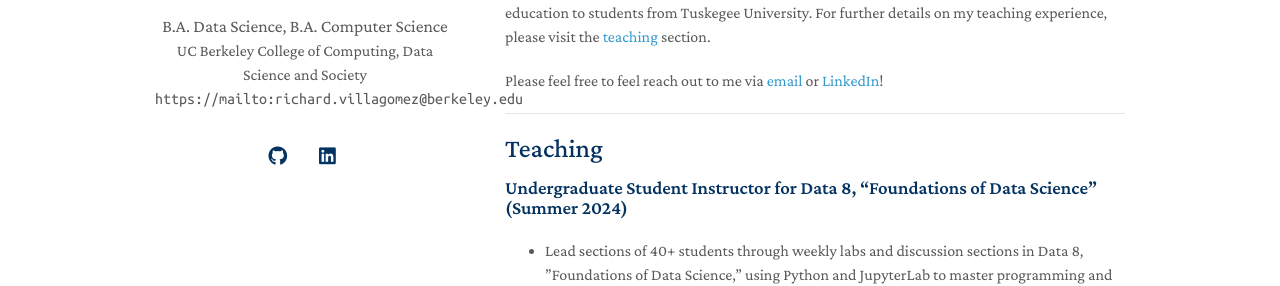
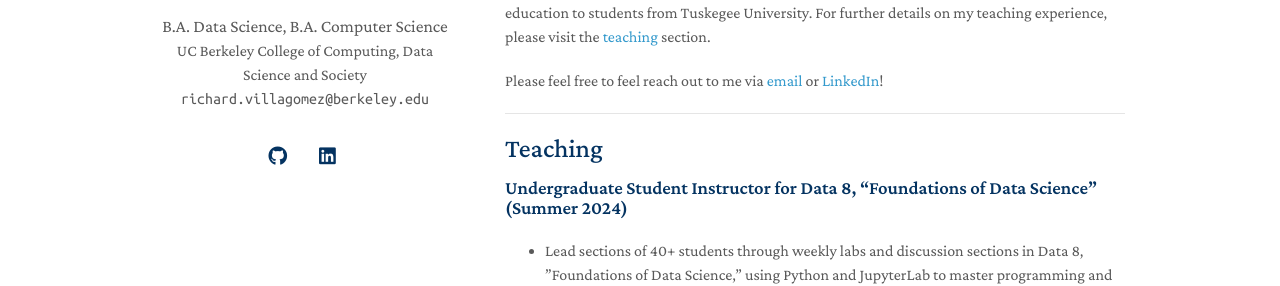
Before and after one commit to richardvillagomez/richardvillagomez.github.io, a Jekyll site: the page built from index.md, in a window 1280 px wide. Shown: the part 395-681 px from the top of the page. Built offline with Jekyll 4.4.1, drawn with Linux system fonts in a browser that asks for light colours; nearby versions of some CDN libraries; a style sheet for code colours, icons or effects is not loaded; our own code applies the rules of GitHub Pages for plain Markdown files; part of the change alters nothing that is shown.

Commit message:
minor revisions

```diff
--- a/_config.yml
+++ b/_config.yml
@@ -2,7 +2,7 @@
 title: Richard Villagomez
 position: B.A. Data Science, B.A. Computer Science
 affiliation: UC Berkeley College of Computing, Data Science and Society
-email: https://mailto:richard.villagomez@berkeley.edu
+email: richard.villagomez@berkeley.edu
 
 # Search Engine Optimization (SEO)
 # The following information is used to improve the website traffic from search engines, e.g., Google.
```
